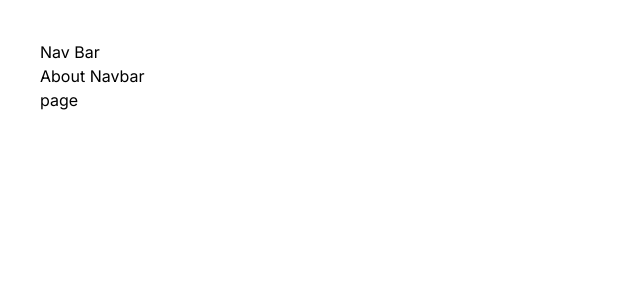
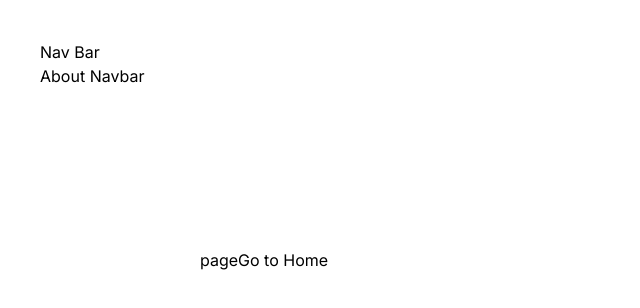
Before and after one commit to mabuhanifa/next-app-router, a Next.js app: page /about in a window 1280 px wide. Shown: the top 308 px of the page, without its empty margins (0-640 px from the left). Built offline with nearby package versions, Linux system fonts and the light colour scheme.

Commit message:
metadata

```diff
--- /dev/null
+++ b/app/about/head.tsx
@@ -0,0 +1,6 @@
+
+export default function head() {
+    return (
+        <div>head</div>
+    )
+}
--- a/app/about/layout.tsx
+++ b/app/about/layout.tsx
@@ -1,3 +1,8 @@
+export const metadata = {
+    title: 'About Page',
+    description: 'Generated by create next app',
+}
+
 
 export default function AboutLayout({
     children,
--- a/app/about/page.tsx
+++ b/app/about/page.tsx
@@ -1,6 +1,12 @@
+import Link from "next/link";
 
 export default function page() {
     return (
-        <div>page</div>
+        <div className="p-40">
+            page
+            <Link href={"/"}>
+                Go to Home
+            </Link>
+        </div>
     )
 }
--- a/app/page.tsx
+++ b/app/page.tsx
@@ -1,8 +1,12 @@
+import Link from "next/link";
 
 export default function Home() {
   return (
     <main>
       hello world
+      <Link href={"/about"}>
+        Go to About
+      </Link>
     </main>
   )
 }
```
